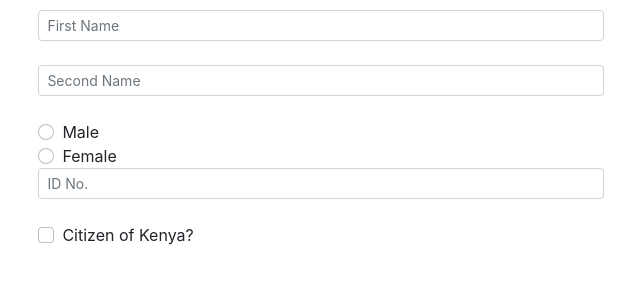
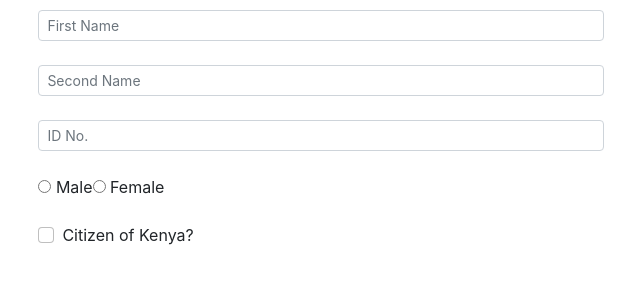
Before and after one commit to gloriaoduor/HoteliTrack, a React (Create React App) app in the folder client/: page /new-guest in a window 1280 px wide. Shown: the top 300 px of the page, without its empty margins (319-959 px from the left). Built offline with nearby package versions, Linux system fonts and the light colour scheme.

Commit message:
style changes

```diff
--- a/client/src/components/AddGuest.js
+++ b/client/src/components/AddGuest.js
@@ -19,22 +19,16 @@ function AddGuest(){
             placeholder="Second Name" />
             </div>
 
-            {/* Gender */}
-            <div>
-            <div className="form-check mb-0">
-                <input className="form-check-input me-2" type="radio" value="" id="male" />
-                <label className="form-check-label" htmlFor="form2Example3">Male</label>
-            </div>
-            <div className="form-check mb-0">
-                <input className="form-check-input me-2" type="radio" value="" id="female" />
-                <label className="form-check-label" htmlFor="form2Example3">Female</label>
-            </div>
-            </div>
-
             {/* Identification number */}
             <div className="form-outline mb-4">
             <input type="name" id="form3Example3" className="form-control form-control-sm"
             placeholder="ID No." />
+            </div>
+
+            {/* Gender */}
+            <div className="form-outline mb-4 ">
+                <input type="radio" value="Male" name="gender" /> Male
+                <input type="radio" value="Female" name="gender" /> Female
             </div>
 
             {/* is_a_citizen */}
--- a/client/src/components/LoginPage.js
+++ b/client/src/components/LoginPage.js
@@ -10,9 +10,8 @@ function LoginPage (){
             <div className="container-fluid h-custom">
                 <div className="row d-flex justify-content-center align-items-center h-60">
                     <div className="col-md-6 col-lg-6 col-xl-5">
-                    <img alt="icon" src="https://cdn-icons-png.flaticon.com/512/8258/8258393.png" className="img-fluid"/>
+                    <img alt="icon" src="https://cdn-icons-png.flaticon.com/512/58/58291.png" className="img-fluid"/>
                     </div>
-                    {/* https://cdn-icons-png.flaticon.com/512/8258/8258393.png */}
                     <div className="col-md-6 col-lg-6 col-xl-4 offset-xl-1">
                         <form className="login-form">
                             <div className="d-flex align-items-center my-4">
@@ -22,19 +21,19 @@ function LoginPage (){
                             {/* <!-- Email input --> */}
                              <div className="form-outline mb-4">
                                 <label className="form-label" htmlFor="form3Example3">Email address</label>
-                                <input type="email" id="form3Example3" className="form-control form-control-lg"
+                                <input type="email" id="form3Example3" className="form-control form-control-md"
                                 placeholder="Enter a valid email address" />
                             </div>
 
                             {/* <!-- Password input --> */}
                             <div className="form-outline mb-3">
                                 <label className="form-label" htmlFor="form3Example4">Password</label>
-                                <input type="password" id="form3Example4" className="form-control form-control-lg"
+                                <input type="password" id="form3Example4" className="form-control form-control-md"
                                 placeholder="Enter password" />
                             </div>
 
                             <div className="text-center text-lg-start mt-4 pt-2">
-                                <Link to="/" type="button" className="btn btn-primary btn-lg">Login</Link>
+                                <Link to="/" type="button" className="btn btn-primary btn-md">Login</Link>
                                 <p className="small fw-bold mt-2 pt-1 mb-0">Don't have an account? <a href="/sign-up"
                                 className="link-danger">Sign Up</a></p>
                             </div>
```
